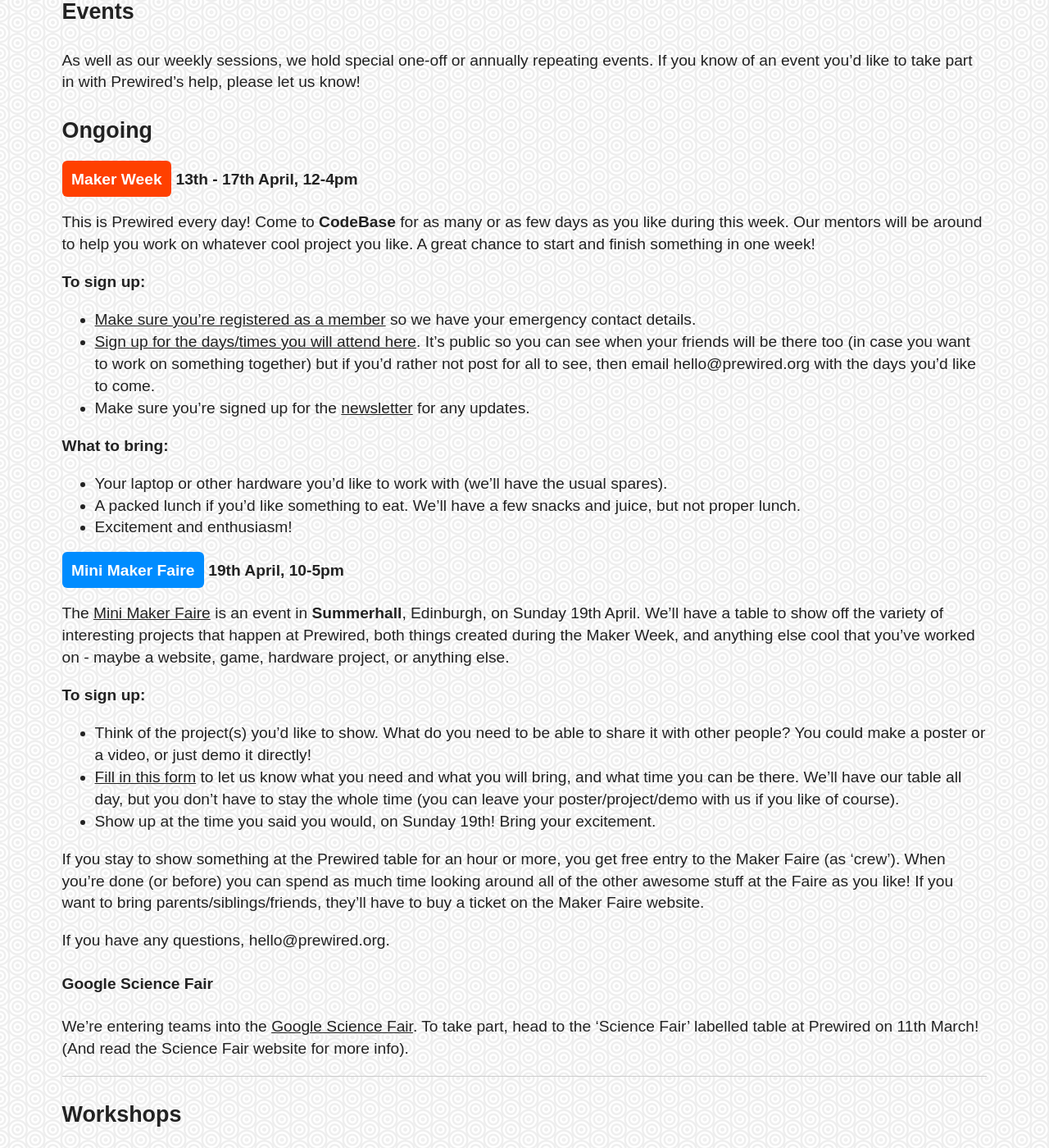
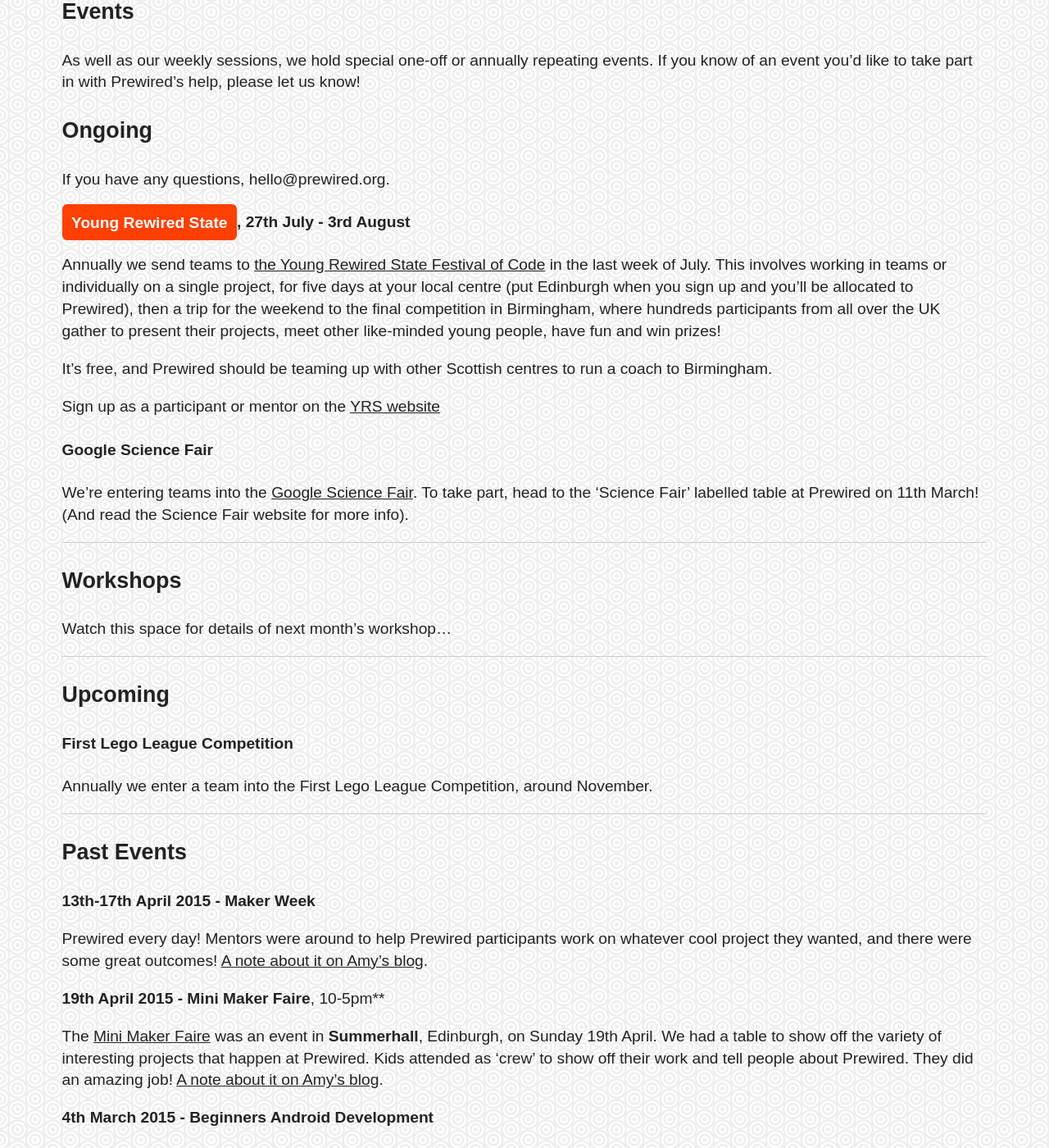
Before and after one commit to prewired/prewired.github.io, a Jekyll site: the page built from events.md, in a window 1280 px wide and 1400 px high, scrolled down 485 px. Shown: the whole window at 82% size. Built offline with Jekyll 4.4.1, drawn with Linux system fonts in a browser that asks for light colours; some web fonts are replaced; some of the changed text lies outside the part shown.

Commit message:
maker to past, yrs to current

```diff
--- a/events.md
+++ b/events.md
@@ -9,35 +9,15 @@
 
 ### Ongoing
 
-#### <span class="btn-big inner lighter color1-bg">Maker Week</span> 13th - 17th April, 12-4pm
+If you have any questions, hello@prewired.org.
 
-This is Prewired every day! Come to **CodeBase** for as many or as few days as you like during this week. Our mentors will be around to help you work on whatever cool project you like. A great chance to start and finish something in one week!
+#### <span class="btn-big inner lighter color1-bg">Young Rewired State</span>, 27th July - 3rd August
 
-**To sign up:**
+Annually we send teams to [the Young Rewired State Festival of Code](http://www.yrs.io) in the last week of July. This involves working in teams or individually on a single project, for five days at your local centre (put Edinburgh when you sign up and you'll be allocated to Prewired), then a trip for the weekend to the final competition in Birmingham, where hundreds participants from all over the UK gather to present their projects, meet other like-minded young people, have fun and win prizes!
 
-* [Make sure you're registered as a member](/membership.html) so we have your emergency contact details.
-* [Sign up for the days/times you will attend here](http://doodle.com/cakheiix3min7is9). It's public so you can see when your friends will be there too (in case you want to work on something together) but if you'd rather not post for all to see, then email hello@prewired.org with the days you'd like to come.
-* Make sure you're signed up for the [newsletter](#newsletter) for any updates.
+It's free, and Prewired should be teaming up with other Scottish centres to run a coach to Birmingham.
 
-**What to bring:**
-
-* Your laptop or other hardware you'd like to work with (we'll have the usual spares).
-* A packed lunch if you'd like something to eat. We'll have a few snacks and juice, but not proper lunch.
-* Excitement and enthusiasm!
-
-#### <span class="btn-big inner lighter color2-bg">Mini Maker Faire</span> 19th April, 10-5pm
-
-The [Mini Maker Faire](http://makerfaireedinburgh.com/) is an event in **Summerhall**, Edinburgh, on Sunday 19th April. We'll have a table to show off the variety of interesting projects that happen at Prewired, both things created during the Maker Week, and anything else cool that you've worked on - maybe a website, game, hardware project, or anything else.
-
-**To sign up:**
-
-* Think of the project(s) you'd like to show. What do you need to be able to share it with other people? You could make a poster or a video, or just demo it directly!
-* [Fill in this form](https://docs.google.com/forms/d/15Y203tAXsnEDQ51ZX3Tl9OVzLDH1HT9T1BIW5EwvOBw/viewform) to let us know what you need and what you will bring, and what time you can be there. We'll have our table all day, but you don't have to stay the whole time (you can leave your poster/project/demo with us if you like of course).
-* Show up at the time you said you would, on Sunday 19th! Bring your excitement.
-
-If you stay to show something at the Prewired table for an hour or more, you get free entry to the Maker Faire (as 'crew'). When you're done (or before) you can spend as much time looking around all of the other awesome stuff at the Faire as you like! If you want to bring parents/siblings/friends, they'll have to buy a ticket on the Maker Faire website.
-
-If you have any questions, hello@prewired.org.
+Sign up as a participant or mentor on the [YRS website](http://www.yrs.io)
 
 #### Google Science Fair
 
@@ -53,10 +33,6 @@
 
 ### Upcoming
 
-#### Young Rewired State
-
-Annually we send teams to [the Young Rewired State Festival of Code](http://www.yrs.io) in July/August.
-
 #### First Lego League Competition
 
 Annually we enter a team into the First Lego League Competition, around November.
@@ -64,6 +40,14 @@
 <hr/>
 
 ### Past Events
+
+**13th-17th April 2015 - Maker Week**
+
+Prewired every day! Mentors were around to help Prewired participants work on whatever cool project they wanted, and there were some great outcomes! [A note about it on Amy's blog](http://rhiaro.co.uk/2015/04/prewired-maker).
+
+**19th April 2015 - Mini Maker Faire**, 10-5pm**
+
+The [Mini Maker Faire](http://makerfaireedinburgh.com/) was an event in **Summerhall**, Edinburgh, on Sunday 19th April. We had a table to show off the variety of interesting projects that happen at Prewired. Kids attended as 'crew' to show off their work and tell people about Prewired. They did an amazing job! [A note about it on Amy's blog](http://rhiaro.co.uk/2015/04/edinburgh-mini).
 
 **4th March 2015 - Beginners Android Development**
 
```
